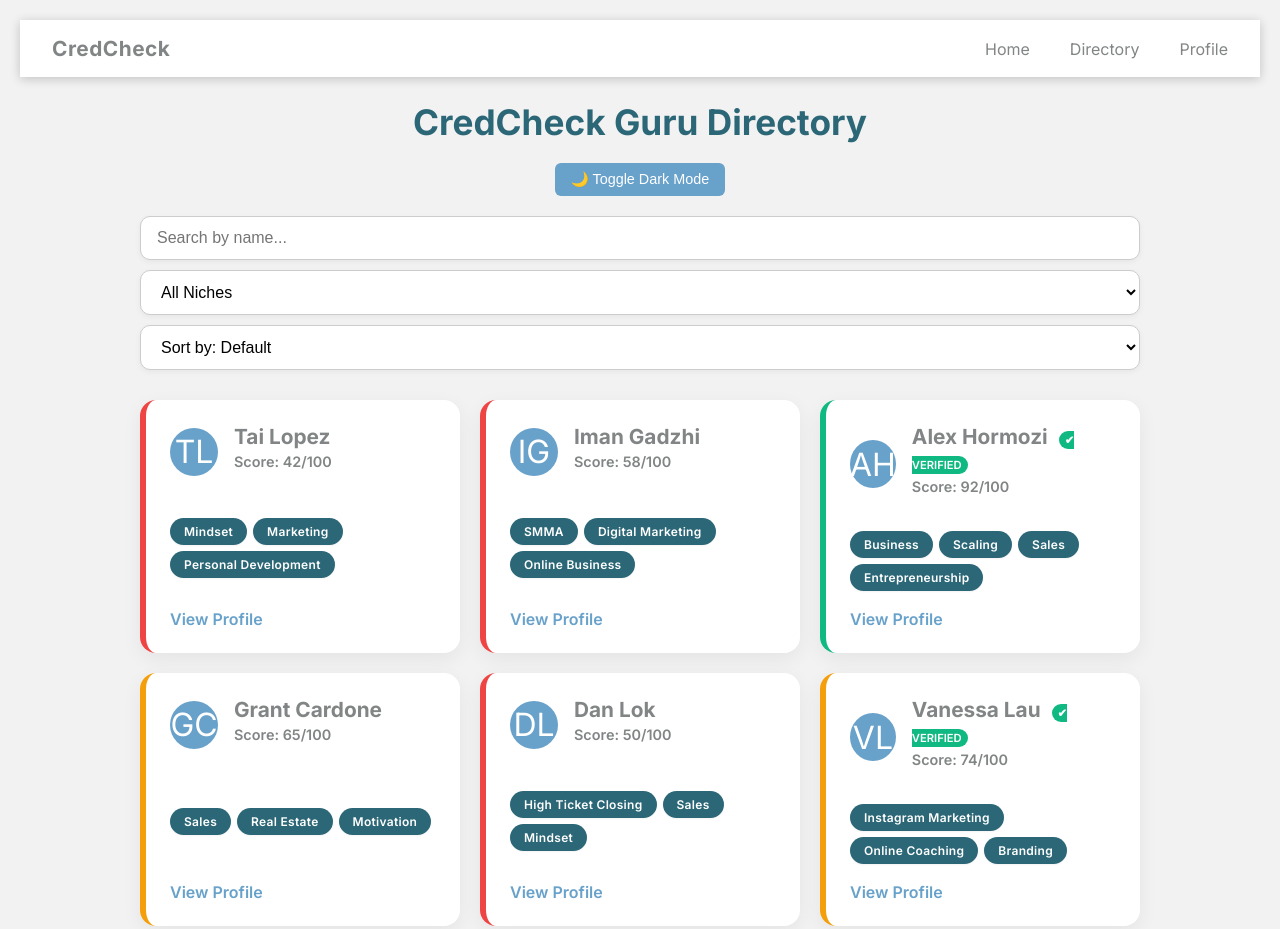
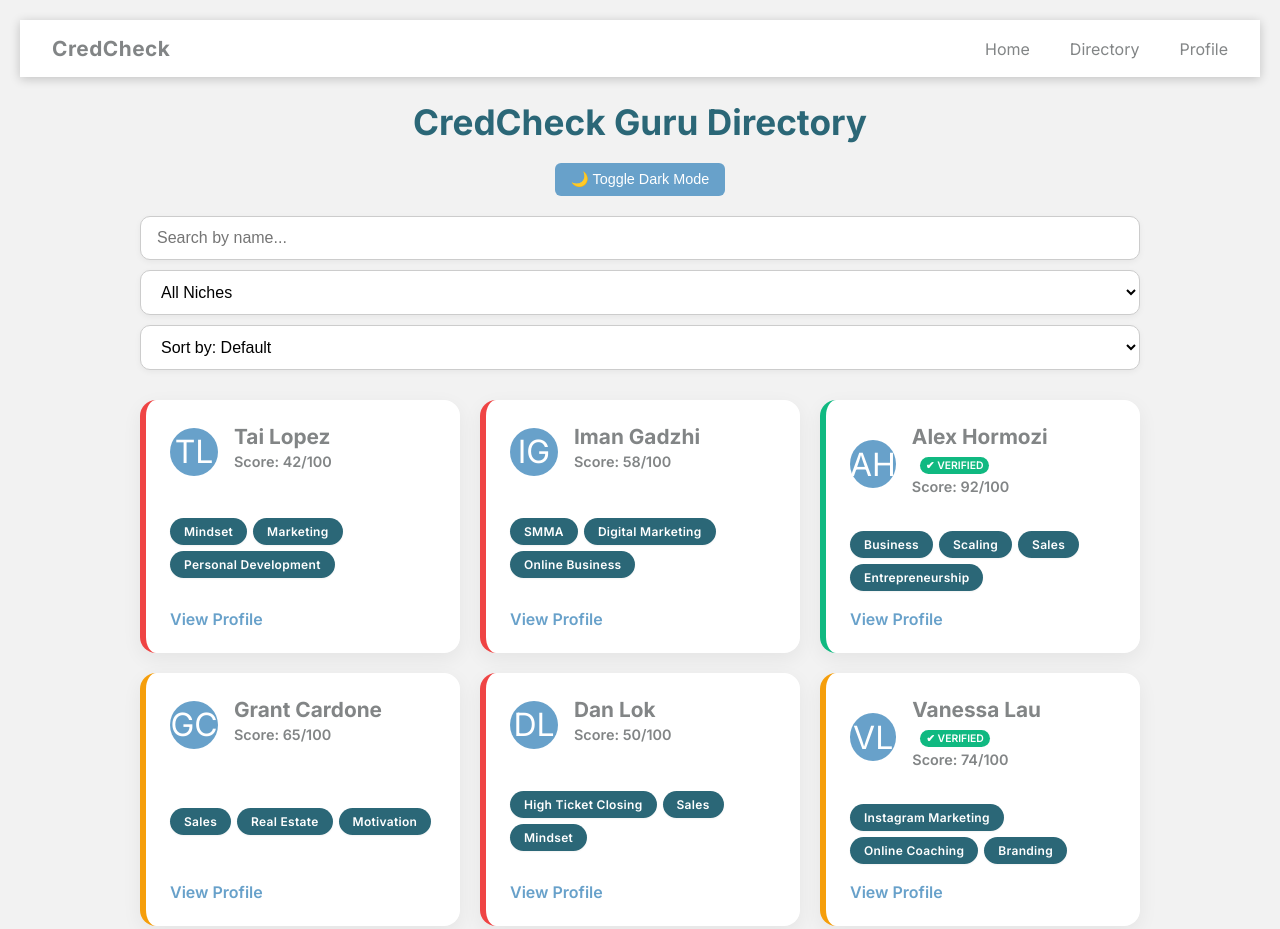
Before and after one commit to ItsSuperDuperAwesome/credcheck-landing, a plain HTML site: page directory.html in a window 1280 px wide. Shown: the top 929 px of the page. Drawn offline with Linux system fonts and the light colour scheme.

Commit message:
Update directory.html

```diff
--- a/directory.html
+++ b/directory.html
@@ -317,7 +317,7 @@
     </div>
     <div>
       <h2 style="margin: 0 0 4px; font-size: 1.3rem; font-weight: 700;">
-        ${guru.name} ${guru.verified ? '<span title="Verified" style="background: #10b981; color: white; font-size: 0.7rem; padding: 2px 6px; border-radius: 999px; margin-left: 6px; font-weight: 600;">✔ VERIFIED</span>' : ''}
+        ${guru.name} ${guru.verified ? '<span title="Verified" style="background: #10b981; color: white; font-size: 0.65rem; padding: 2px 6px; border-radius: 999px; margin-left: 8px; font-weight: 600; white-space: nowrap;">✔ VERIFIED</span>' : ''}
       </h2>
       <p class="score" style="margin: 0 0 10px; font-size: 0.9rem; color: var(--text-color);">Score: ${guru.score}/100</p>
     </div>
```
